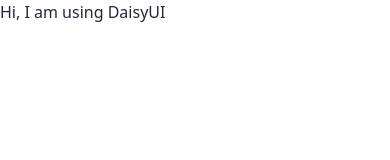
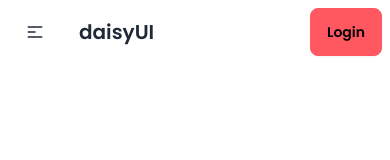
Before and after one commit to saikat20034/M3_Biker-Zone-with-DaisyUI, a plain HTML site: page index.html in a window 390 px wide. Drawn offline with nearby package versions, Linux system fonts and the light colour scheme.

Commit message:
nav bar done

```diff
--- a/index.html
+++ b/index.html
@@ -4,12 +4,73 @@
   <meta charset="UTF-8">
   <meta name="viewport" content="width=device-width, initial-scale=1.0">
   <title>Biker Zone with DaisyUI</title>
+   <!-- poppins front -->
+    <link rel="preconnect" href="https://fonts.googleapis.com">
+<link rel="preconnect" href="https://fonts.gstatic.com" crossorigin>
+<link href="https://fonts.googleapis.com/css2?family=Poppins:ital,wght@0,100;0,200;0,300;0,400;0,500;0,600;0,700;0,800;0,900;1,100;1,200;1,300;1,400;1,500;1,600;1,700;1,800;1,900&display=swap" rel="stylesheet">
+
+    <!-- daisyui -->
   <link href="https://cdn.jsdelivr.net/npm/daisyui@4.12.10/dist/full.min.css" rel="stylesheet" type="text/css" />
 <script src="https://cdn.tailwindcss.com"></script>
+<style>
+  .poppins_font{
+  font-family: "Poppins", sans-serif;
+}
+</style>
 
 </head>
-<body>
-  <h1>Hi, I am using DaisyUI</h1>
+<body class="poppins_font">
+   <!-- header section -->
+    <header>
+      <nav>
+        <div class="navbar bg-base-100">
+  <div class="navbar-start">
+    <div class="dropdown">
+      <div tabindex="0" role="button" class="btn btn-ghost lg:hidden">
+        <svg
+          xmlns="http://www.w3.org/2000/svg"
+          class="h-5 w-5"
+          fill="none"
+          viewBox="0 0 24 24"
+          stroke="currentColor">
+          <path
+            stroke-linecap="round"
+            stroke-linejoin="round"
+            stroke-width="2"
+            d="M4 6h16M4 12h8m-8 6h16" />
+        </svg>
+      </div>
+      <ul
+        tabindex="0"
+        class="menu menu-sm dropdown-content bg-base-100 rounded-box z-[1] mt-3 w-52 p-2 shadow">
+        <li><a>Home</a></li>
+        <li><a>Shop</a></li>
+        <li><a>News</a></li>
+        <li><a>Contact</a></li>
+
+          </ul>
+    </div>
+    <a class="btn btn-ghost text-xl">daisyUI</a>
+  </div>
+  <div class="navbar-center hidden lg:flex">
+    <ul class="menu menu-horizontal px-1">
+       <li><a>Home</a></li>
+        <li><a>Shop</a></li>
+        <li><a>News</a></li>
+        <li><a>Contact</a></li>
+      <li>
+    </ul>
+  </div>
+  <div class="navbar-end">
+    <a class="btn btn-error">Login</a>
+  </div>
+</div>
+      </nav>
+    </header>
+    <!-- main section -->
+     <main></main>
+     <!-- footer section -->
+      <footer></footer>
 
 </body>
 </html>
```
Also changed, not shown: images/icons/star-half-stroke-solid.svg (added), images/icons/star-regular.svg (added), images/icons/star-solid.svg (added), images/others/android.png (added), images/others/extrabike.png (added), images/others/faq.png (added), images/others/feature-bike.png (added), images/others/ios.png (added), images/others/latest1.png (added), images/others/latest2.png (added), images/others/latest3.png (added), images/others/user-1.png (added), images/others/user-2.png (added), images/others/user-3.png (added), 4 more files.
